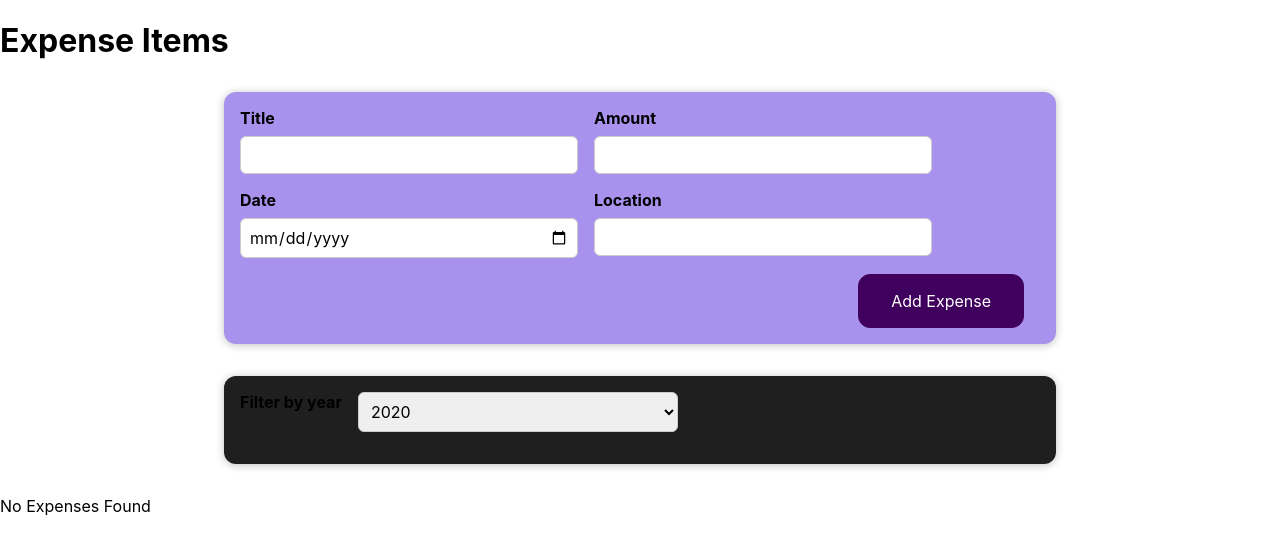
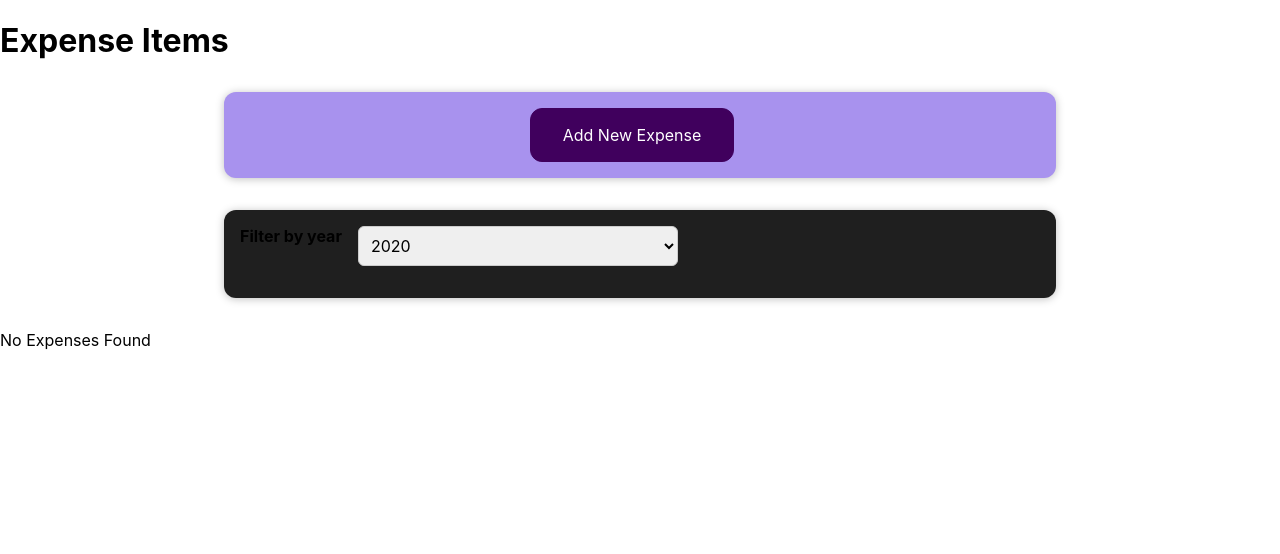
Before and after one commit to Ajoy31097/Learn-React, a React (Create React App) app in the folder my-app/: page / in a window 1280 px wide. Shown: the top 554 px of the page. Built offline with nearby package versions, Linux system fonts and the light colour scheme.

Commit message:
Form updated with a toggle mechanism that appears and disappears the form by clicking the button

```diff
--- a/my-app/src/Components/Expenses/ExpenseForm.js
+++ b/my-app/src/Components/Expenses/ExpenseForm.js
@@ -2,6 +2,7 @@ import React, { useState } from "react";
 import './ExpenseForm.css';
 
 const ExpenseForm = (props) => {
+    const [isFormVisible, setIsFormVisible] = useState(false);
 
     const [UserInput, setUserInput] = useState({
         enteredTitle: '',
@@ -15,20 +16,27 @@ const ExpenseForm = (props) => {
             return { ...UserInput, enteredTitle: event.target.value }
         });
     }
+
     const amountChangeHandler = (event) => {
         setUserInput((prevState) => {
             return { ...UserInput, enteredAmount: event.target.value }
         });
     }
+
     const dateChangeHandler = (event) => {
         setUserInput((prevState) => {
             return { ...UserInput, enteredDate: event.target.value }
         });
     }
+
     const locationChangeHandler = (event) => {
         setUserInput((prevState) => {
             return { ...UserInput, enteredLocation: event.target.value }
         });
+    }
+
+    const toggleFormHandler = () => {
+        setIsFormVisible((prevState) => !prevState);
     }
 
     const submitHandler = (event) => {
@@ -46,9 +54,19 @@ const ExpenseForm = (props) => {
             enteredDate: '',
             enteredLocation: ''
         });
+        setIsFormVisible(false);
     };
 
-    return <div className='new-expense'>
+    const cancelHandler = () => {
+        setIsFormVisible(false);
+    }
+
+    return (
+        <div className='new-expense'>
+            {!isFormVisible && (
+                <button onClick={toggleFormHandler}>Add New Expense</button>
+            )}
+            {isFormVisible && (
                 <form onSubmit={submitHandler}>
                     <div className='new-expense__controls'>
                         <div className='new-expense__control'>
@@ -69,10 +87,13 @@ const ExpenseForm = (props) => {
                         </div>
                     </div>
                     <div className='new-expense__actions'>
+                        <button type='button' onClick={cancelHandler}>Cancel</button>
                         <button type='submit'>Add Expense</button>
                     </div>
                 </form>
+            )}
         </div>
+    );
 }
 
 export default ExpenseForm;
```
Lines whose indentation alone changed are shown as unchanged.
